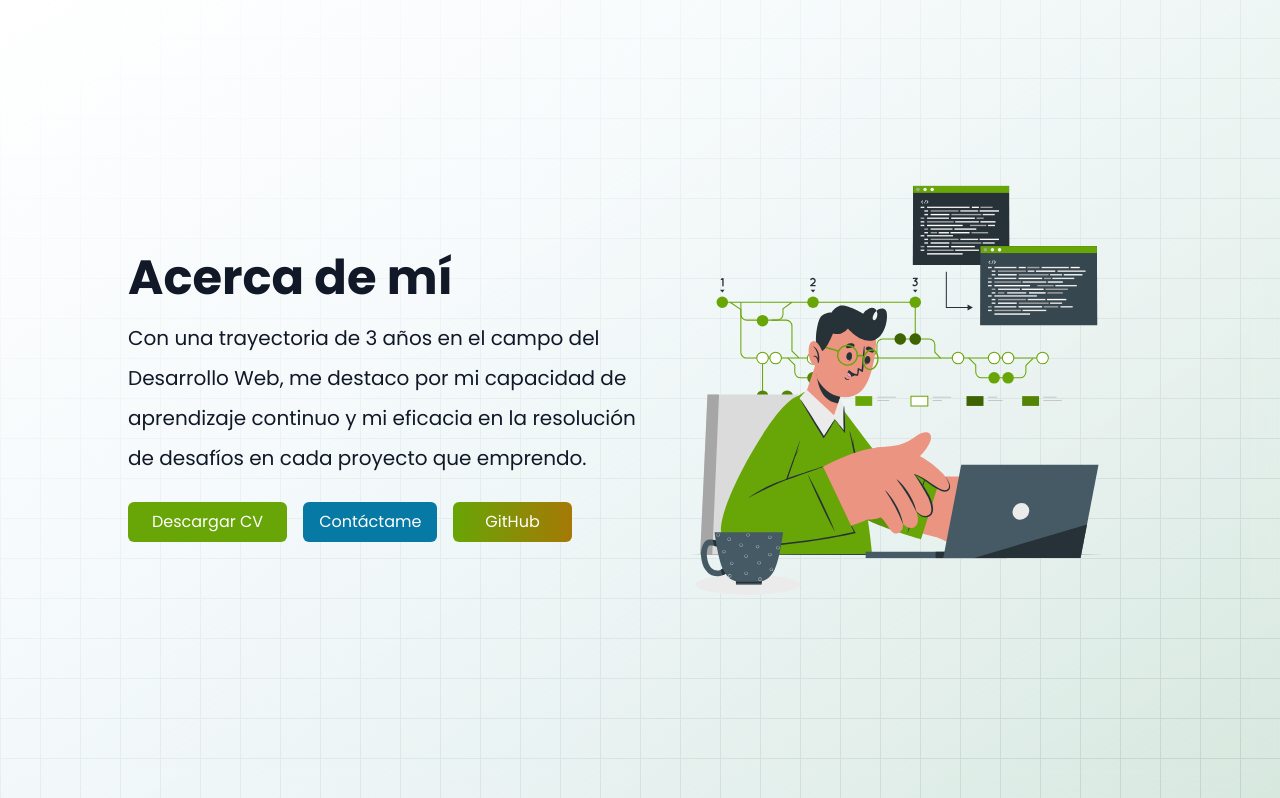
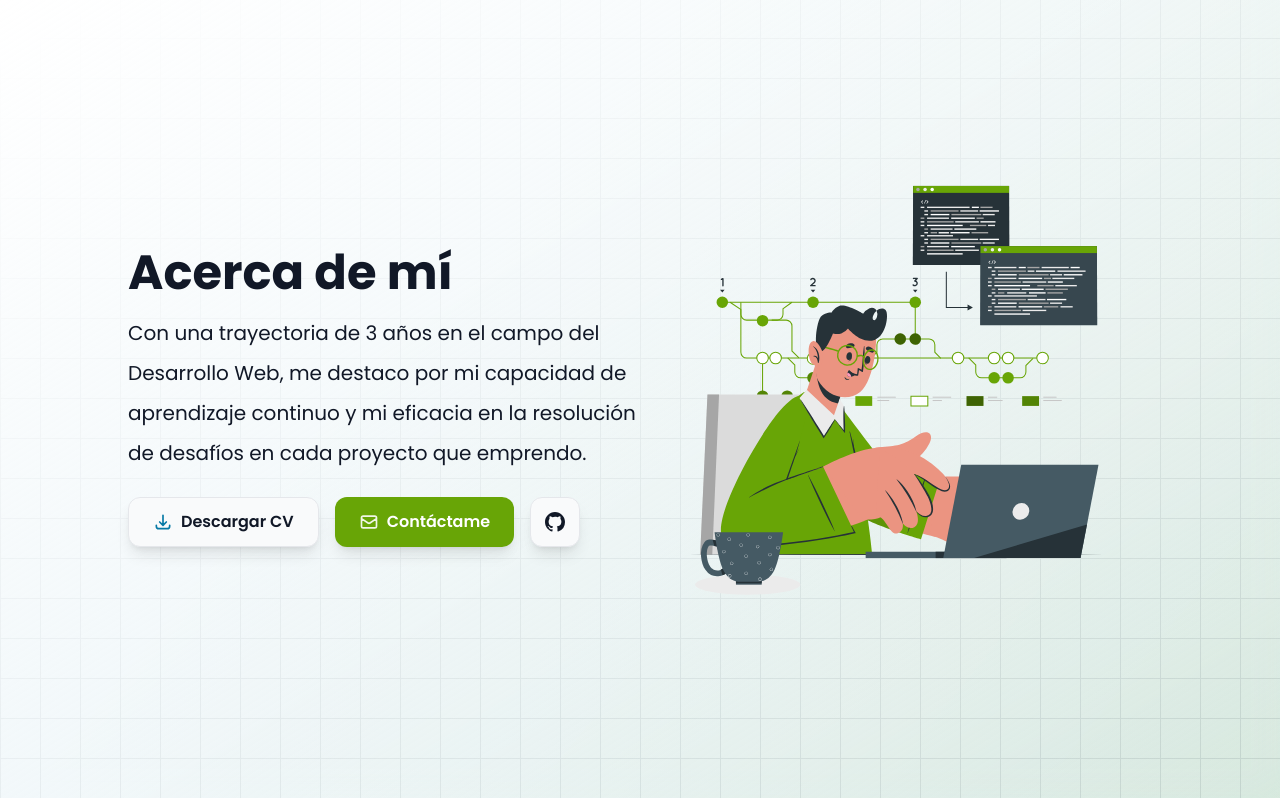
Before and after one commit to webdevmohamed/portfolio, a Vue app: page / in a window 1280 px wide. Shown: the part 802-1600 px from the top of the page. Built offline with nearby package versions, Linux system fonts and the light colour scheme.

Commit message:
Improved About section buttons style

```diff
--- a/src/components/About.vue
+++ b/src/components/About.vue
@@ -12,13 +12,40 @@
                     aprendizaje continuo y mi eficacia en la resolución de desafíos en cada proyecto que emprendo.
                 </p>
                 <div class="flex gap-4 mt-6">
-                    <a href="/path/to/cv.pdf"
-                        class="px-6 py-2 bg-primary text-white rounded-md hover:bg-primary-light transition duration-300 transform hover:scale-105">Descargar
-                        CV</a>
+                    <a href="@/assets/Mohamed_Mortahil_Elaaouad_Junio_2024.pdf" download
+                        class="group relative flex items-center gap-2 px-6 py-3 bg-background-secondary border border-border rounded-xl shadow-lg hover:shadow-xl transition-all duration-300 hover:-translate-y-0.5">
+                        <svg class="w-5 h-5 text-accent-blue" fill="none" stroke="currentColor" viewBox="0 0 24 24">
+                            <path stroke-linecap="round" stroke-linejoin="round" stroke-width="2"
+                                d="M4 16v1a3 3 0 003 3h10a3 3 0 003-3v-1m-4-4l-4 4m0 0l-4-4m4 4V4" />
+                        </svg>
+                        <span class="font-semibold text-foreground">Descargar CV</span>
+                        <div
+                            class="absolute inset-0 rounded-xl border-2 border-transparent group-hover:border-accent-blue/20 transition-colors duration-300">
+                        </div>
+                    </a>
+
                     <a href="mailto:your-email@example.com"
-                        class="px-4 py-2 bg-accent-blue text-white rounded-md hover:bg-accent-blue/80 transition duration-300 transform hover:scale-105">Contáctame</a>
+                        class="group relative flex items-center gap-2 px-6 py-3 bg-primary text-white rounded-xl shadow-lg hover:shadow-xl transition-all duration-300 hover:-translate-y-0.5">
+                        <svg class="w-5 h-5 text-white/90" fill="none" stroke="currentColor" viewBox="0 0 24 24">
+                            <path stroke-linecap="round" stroke-linejoin="round" stroke-width="2"
+                                d="M3 8l7.89 5.26a2 2 0 002.22 0L21 8M5 19h14a2 2 0 002-2V7a2 2 0 00-2-2H5a2 2 0 00-2 2v10a2 2 0 002 2z" />
+                        </svg>
+                        <span class="font-semibold">Contáctame</span>
+                        <div
+                            class="absolute inset-0 rounded-xl border-2 border-transparent group-hover:border-primary-light/30 transition-colors duration-300">
+                        </div>
+                    </a>
+
                     <a href="https://github.com/your-github" target="_blank"
-                        class="px-8 py-2 bg-gradient-to-r from-primary to-accent-orange text-white rounded-md hover:from-primary-light hover:to-accent-orange/80 transition duration-300 transform hover:scale-105">GitHub</a>
+                        class="group relative flex items-center justify-center p-3 bg-background-secondary border border-border rounded-xl shadow-lg hover:shadow-xl transition-all duration-300 hover:-translate-y-0.5">
+                        <svg class="w-6 h-6 text-foreground" fill="currentColor" viewBox="0 0 24 24">
+                            <path fill-rule="evenodd"
+                                d="M12 2C6.477 2 2 6.484 2 12.017c0 4.425 2.865 8.18 6.839 9.504.5.092.682-.217.682-.483 0-.237-.008-.868-.013-1.703-2.782.605-3.369-1.343-3.369-1.343-.454-1.158-1.11-1.466-1.11-1.466-.908-.62.069-.608.069-.608 1.003.07 1.531 1.032 1.531 1.032.892 1.53 2.341 1.088 2.91.832.092-.647.35-1.088.636-1.338-2.22-.253-4.555-1.113-4.555-4.951 0-1.093.39-1.988 1.029-2.688-.103-.253-.446-1.272.098-2.65 0 0 .84-.27 2.75 1.026A9.564 9.564 0 0112 6.844c.85.004 1.705.115 2.504.337 1.909-1.296 2.747-1.027 2.747-1.027.546 1.379.202 2.398.1 2.651.64.7 1.028 1.595 1.028 2.688 0 3.848-2.339 4.695-4.566 4.943.359.309.678.92.678 1.855 0 1.338-.012 2.419-.012 2.747 0 .268.18.58.688.482A10.019 10.019 0 0022 12.017C22 6.484 17.522 2 12 2z" />
+                        </svg>
+                        <div
+                            class="absolute inset-0 rounded-xl border-2 border-transparent group-hover:border-primary/20 transition-colors duration-300">
+                        </div>
+                    </a>
                 </div>
             </div>
             <img src="@/assets/about-3.svg" alt="About" class="w-1/2 h-auto" />
```
